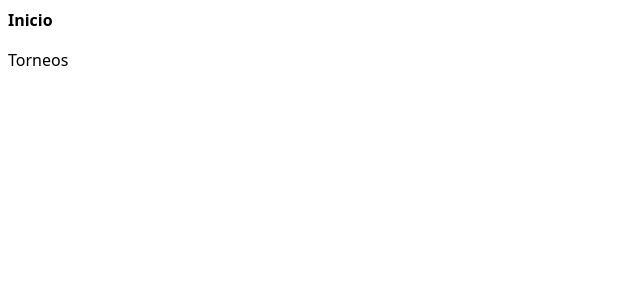
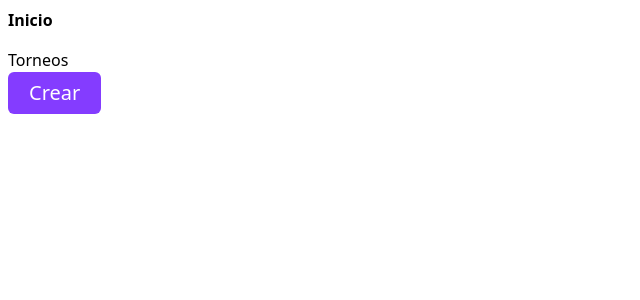
Before and after one commit to FelixAva/kuali-tournaments, a React (Vite) app: page / in a window 1280 px wide. Shown: the top 300 px of the page, without its empty margins (0-640 px from the left). Built offline with nearby package versions, Linux system fonts and the light colour scheme.

Commit message:
Design: Button styles

```diff
--- a/package.json
+++ b/package.json
@@ -15,6 +15,7 @@
     "@tanstack/react-query-devtools": "^5.90.2",
     "@tanstack/react-router": "^1.133.3",
     "@tanstack/react-router-devtools": "^1.133.3",
+    "clsx": "^2.1.1",
     "react": "^19.1.1",
     "react-dom": "^19.1.1",
     "tailwindcss": "^4.1.14"
--- /dev/null
+++ b/src/components/index.ts
@@ -0,0 +1,5 @@
+import Button from './ui/Button';
+
+export {
+  Button
+}
--- a/src/components/ui/Button.tsx
+++ b/src/components/ui/Button.tsx
@@ -1,3 +1,5 @@
+import clsx from 'clsx';
+
 interface Props {
   title: string;
   action: () => void;
@@ -15,9 +17,14 @@ const Button = ({
     <button
       onClick={action}
       type={type}
+      className={clsx(
+        "w-auto h-min px-5 py-1.5  rounded-md md:text-xl transition-colors duration-200 border hover:cursor-pointer",
+        variant === "default"
+        ? "bg-[#843CFF] text-white border-transparent hover:bg-transparent hover:text-[#843CFF] hover:border-[#843CFF]"
+        : "bg-transparent text-[#843CFF] border-[#843CFF] hover:bg-[#843CFF] hover:text-white"
+      )}
     >
       <p>{title}</p>
-      <p>{variant}</p>
     </button>
   );
 };
--- a/src/routes/index.tsx
+++ b/src/routes/index.tsx
@@ -1,4 +1,5 @@
 import { createFileRoute } from '@tanstack/react-router';
+import { Button } from '../components';
 
 export const Route = createFileRoute('/')({
   component: Index
@@ -6,10 +7,15 @@ export const Route = createFileRoute('/')({
 
 function Index() {
   return (
-    <div className="p-2">
+    <div className="w-full p-2">
       <h2>Torneos</h2>
 
-
+      <Button
+        title='Crear'
+        action={() => console.log('Creado')}
+        variant='default'
+        type='button'
+      />
     </div>
   );
 };
```
Also changed, not shown: 1 other file (tests, documents, lock files or other folders).
